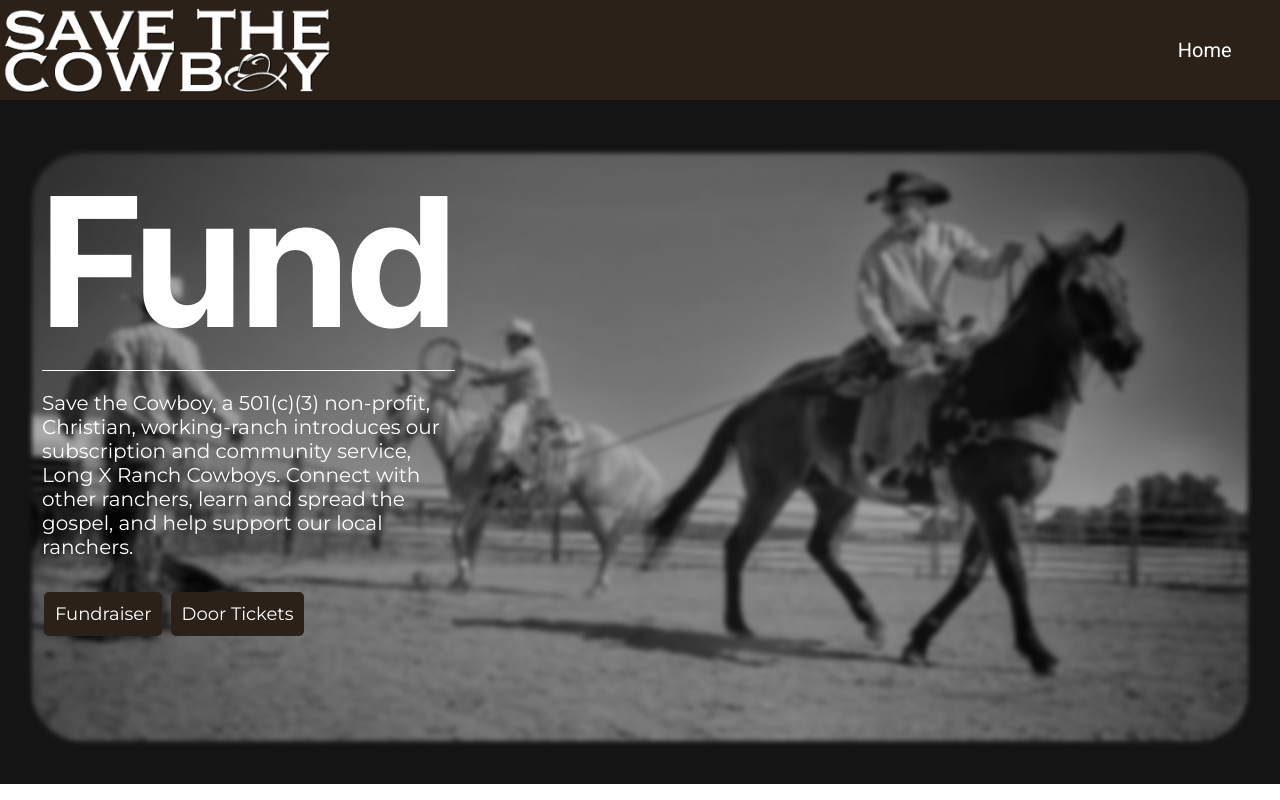
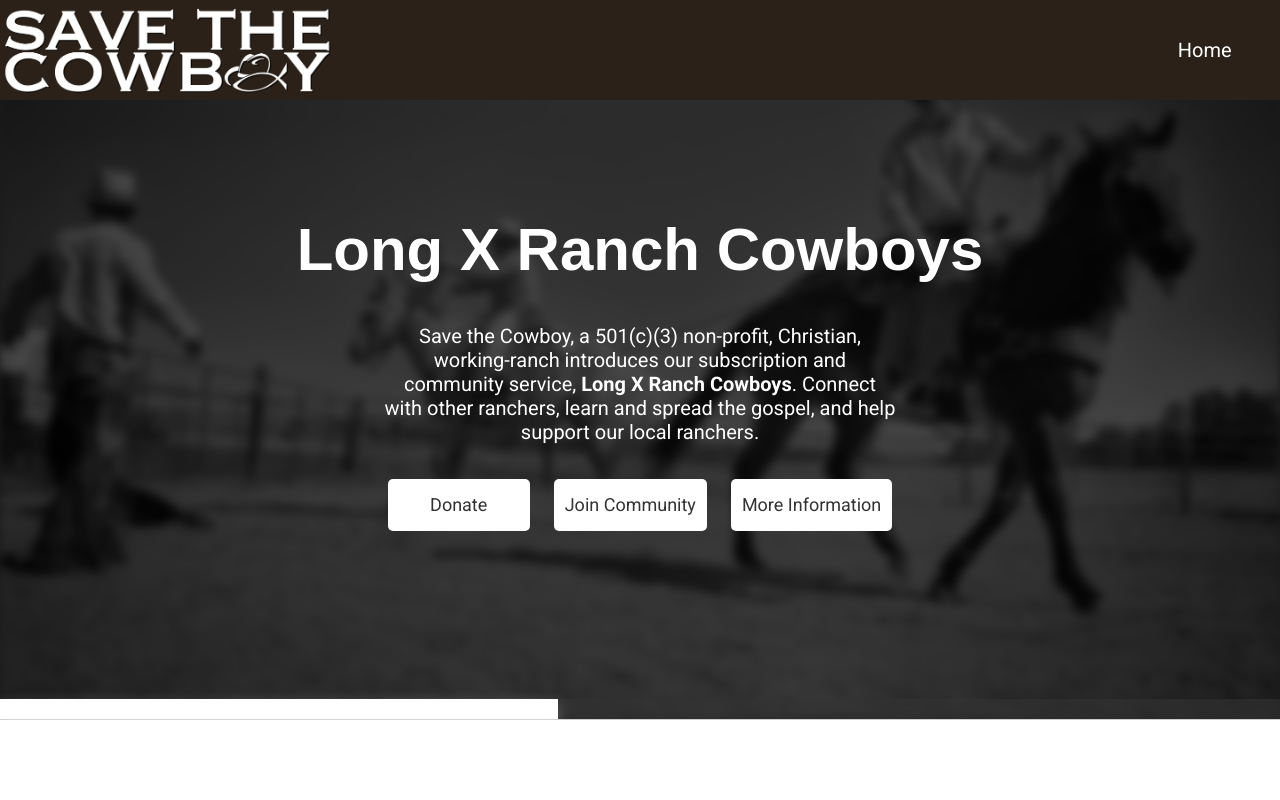
Before and after one commit to BanZ-Development/SaveTheCowBoy, a website built with webpack: page public/pages/index.html in a window 1280 px wide. Shown: the top 800 px of the page. Built offline with nearby package versions, Linux system fonts and the light colour scheme; no server answers; a script that the page names is missing; files whose address does not match are found by name.

Commit message:
Update index.html

```diff
--- a/public/pages/index.html
+++ b/public/pages/index.html
@@ -11,6 +11,7 @@
     <link href="https://fonts.googleapis.com/css2?family=Montserrat:ital,wght@0,100..900;1,100..900&family=Open+Sans:ital,wght@0,300..800;1,300..800&family=Roboto+Condensed:ital,wght@0,100..900;1,100..900&family=Roboto:ital,wght@0,100;0,300;0,400;0,500;0,700;0,900;1,100;1,300;1,400;1,500;1,700;1,900&display=swap" rel="stylesheet">
     <link href="https://fonts.googleapis.com/icon?family=Material+Icons"rel="stylesheet">
     <link rel="stylesheet" href="https://cdnjs.cloudflare.com/ajax/libs/font-awesome/6.5.2/css/all.min.css" integrity="sha512-SnH5WK+bZxgPHs44uWIX+LLJAJ9/2PkPKZ5QiAj6Ta86w+fsb2TkcmfRyVX3pBnMFcV7oQPJkl9QevSCWr3W6A==" crossorigin="anonymous" referrerpolicy="no-referrer" />
+    <script src="../dist/slider.min.js"></script>
     <!-- Primary Meta Tags -->
 <title>Long X Ranch Cowboys</title>
 <meta name="title" content="Long X Ranch Cowboys" />
@@ -27,24 +28,36 @@
 <meta property="twitter:image" content="https://longxranchcowboys.com/images/websiteMetaImg.jpg" />
 </head>
 <body>
-    <div style="height: 98vh; background-color: #141414;" id="mainContent" class="main-content">
-        <div class="fundraiserDiv" style="width: 95%; height: 75%; margin-top: 110px; position: relative; z-index: 2;">
-            <div style="position: absolute; z-index: 3; margin-left: 10px; width: fit-content;">
-                <h1 class="fundraiserHeader" style="color: #fff; font-size: min(max(180px), 15vw ); margin-block: 0px; font-family: 'Inter Tight'; width: fit-content;">Fund</h1>
-                <span id="fundraiserLine" class="line" style="width: 100%; max-width: 413px; background-color: #fff;"></span>
-                <p class="fundraiserPara" style="max-width: 413px; width: 35vw; color: #fff; font-size: 20px;">Save the Cowboy, a 501(c)(3) non-profit, Christian, working-ranch introduces our subscription and community service, Long X Ranch Cowboys. Connect with other ranchers, learn and spread the gospel, and help support our local ranchers.</p>
-                <div style="margin-top: 5vh;">
-                    <a id="fundraiserBtn" style="margin-inline: 2px; background-color: var(--bistre); color: #fff;" class="btnLink" target="_blank" href="https://www.paypal.com/ncp/payment/D9XGAY5BEKZ86">Fundraiser</a>
-                    <a id="fundraiserBtn" style="margin-inline: 2px; background-color: var(--bistre); color: #fff;" class="btnLink" target="_blank" href="https://www.paypal.com/ncp/payment/5SHCT5RHDKRN2">Door Tickets</a>
-                </div>
+    <div id="mainContent" class="main-content">
+        <div class="main-contentText" style="transform: translateX(0px); opacity: 1;">
+            <h1 id="title">Long X Ranch Cowboys</h1>
+            <p id="desc">Save the Cowboy, a 501(c)3 non-profit, Christian, working-ranch introduces our subscription and community service, <b>Long X Ranch Cowboys</b>. Connect with other ranchers, learn and spread the gospel, and help support our local ranchers.</p>
+            <div style=" justify-content: center; display: flex; flex-direction: row;">
+                <a target="_blank" href="https://pushpay.com/g/savethecowboy?src=hpp" id="link" style="font-family: 'Roboto';" class="btnLink">Donate</a>
+                <a id="repo" href="signup" style="font-family: 'Roboto';" class="btnLink">Join Community</a>
+                <a id="moreInfoBtn" href="#about" style="font-family: 'Roboto';" href="" class="btnLink">More Information</a>
             </div>
-            <img class="fundraiserImg" style="filter: blur(2.5px) brightness(0.7); border-radius: 50px; position: absolute; z-index: 2;" src="../images/IMG_8436.jpg" alt="">
+        </div>
+        <div  style="display: block; opacity: 1;" class="slide">
+            <img src="../images/majestic-view-of-sunlit-colorado-mountains-rn30xeu96fs79q8c.jpg" alt="">
+        </div>
+        <div style="display: none; opacity: 1;" class="slide">
+            <img src="../images/IMG_8436.jpg" alt="">
+        </div>
+        <div style="display: none; opacity: 1;" class="slide">
+            <img src="../images/ColoradoCountry.jpg" alt="">
+        </div>
+        <div style="display: none; opacity: 1;" class="slide">
+            <img src="../images/ColoradoCountry2.jpg" alt="">
+        </div>
+        <div class="progress">
+            <span class="progressIn" style="width: 22.2269%;"></span>
         </div>
     </div>
     <div class="subscriptionSection">
         <h1 style="margin-block: 0px;">Monthly Subscriptions</h1>
         <div class="subscriptionSlider">
-            <button id="slideLeft"><i class="material-icons">chevron_left</i></button>
+            <button onclick="slideLeft()"><i class="material-icons">chevron_left</i></button>
             <div id="subscriptions" class="subscriptions">
                 <div class="subscription">
                     <h2>Day Worker</h2>
@@ -137,7 +150,7 @@
                     <button onclick="subscribe()" class="subBtn">Get Started</button>
                 </div>
             </div>
-            <button id="slideRight"><i class="material-icons">chevron_right</i></button>
+            <button onclick="slideRight()"><i class="material-icons">chevron_right</i></button>
         </div>
     </div>
     <div id="about" class="aboutSection">
@@ -195,5 +208,4 @@
 </body>
 <script type="module" src="../dist/navbar.min.js"></script>
 <script src="../js/anime.min.js"></script>
-<script type="module" src="../js/slider.js"></script>
 </html>
```
